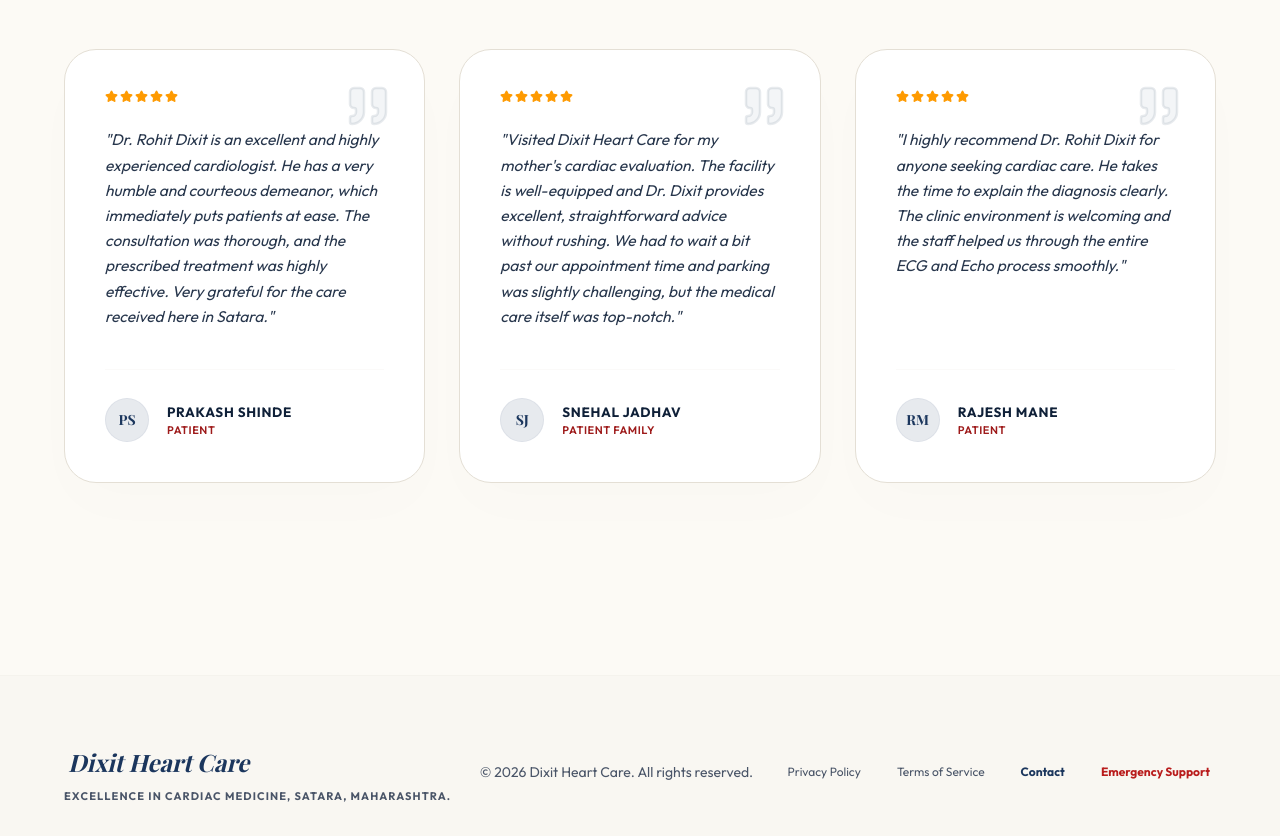
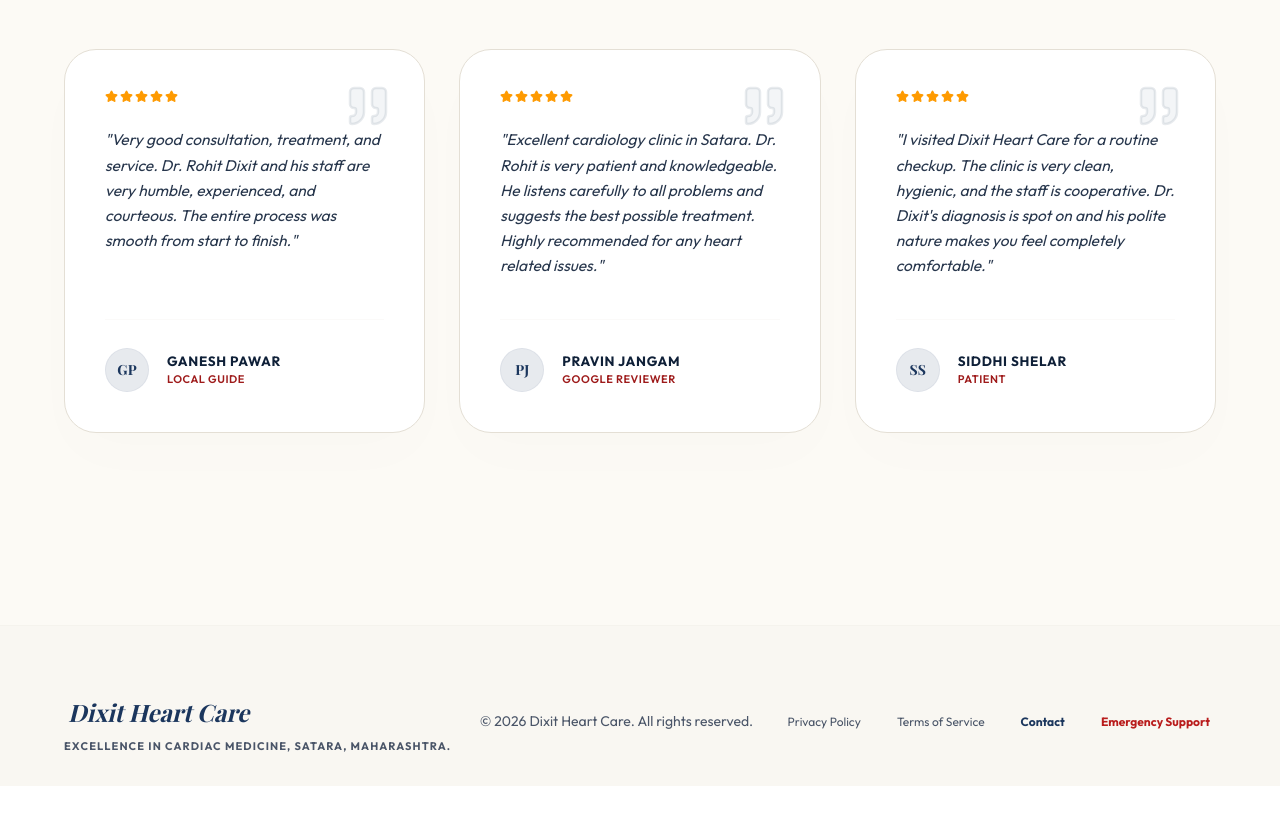
Before and after one commit to Dhruvv307nm/dixit-heart-care, a React (Vite) app: page / in a window 1280 px wide. Shown: the part 6500-7336 px from the top of the page. After the commit the page ends 7286 px from the top, so only its background shows below. Built offline with nearby package versions, Linux system fonts and the light colour scheme; a web font is replaced by a local one.

Commit message:
Update the reviews in whole website

```diff
--- a/src/components/HomeView.tsx
+++ b/src/components/HomeView.tsx
@@ -923,22 +923,22 @@ export default function HomeView({ onViewChange, onBookNow }: HomeViewProps) {
           <div className="grid grid-cols-1 md:grid-cols-3 gap-8.5">
             {[
               {
-                text: "Dr. Rohit Dixit is an excellent and highly experienced cardiologist. He has a very humble and courteous demeanor, which immediately puts patients at ease. The consultation was thorough, and the prescribed treatment was highly effective. Very grateful for the care received here in Satara.",
-                author: "Prakash Shinde",
-                role: "Patient",
-                initials: "PS"
+                text: "Very good consultation, treatment, and service. Dr. Rohit Dixit and his staff are very humble, experienced, and courteous. The entire process was smooth from start to finish.",
+                author: "Ganesh Pawar",
+                role: "Local Guide",
+                initials: "GP"
               },
               {
-                text: "Visited Dixit Heart Care for my mother's cardiac evaluation. The facility is well-equipped and Dr. Dixit provides excellent, straightforward advice without rushing. We had to wait a bit past our appointment time and parking was slightly challenging, but the medical care itself was top-notch.",
-                author: "Snehal Jadhav",
-                role: "Patient Family",
-                initials: "SJ"
+                text: "Excellent cardiology clinic in Satara. Dr. Rohit is very patient and knowledgeable. He listens carefully to all problems and suggests the best possible treatment. Highly recommended for any heart related issues.",
+                author: "Pravin Jangam",
+                role: "Google Reviewer",
+                initials: "PJ"
               },
               {
-                text: "I highly recommend Dr. Rohit Dixit for anyone seeking cardiac care. He takes the time to explain the diagnosis clearly. The clinic environment is welcoming and the staff helped us through the entire ECG and Echo process smoothly.",
-                author: "Rajesh Mane",
+                text: "I visited Dixit Heart Care for a routine checkup. The clinic is very clean, hygienic, and the staff is cooperative. Dr. Dixit's diagnosis is spot on and his polite nature makes you feel completely comfortable.",
+                author: "Siddhi Shelar",
                 role: "Patient",
-                initials: "RM"
+                initials: "SS"
               }
             ].map((testi, i) => (
               <motion.div
```
